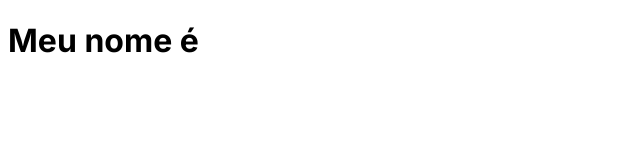
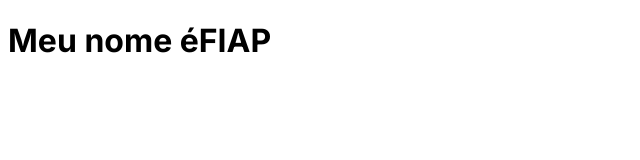
Before and after one commit to matheusp94/hooks, a Next.js app: page / in a window 1280 px wide. Shown: the top 160 px of the page, without its empty margins (0-640 px from the left). Built offline with nearby package versions, Linux system fonts and the light colour scheme.

Commit message:
aprendendohooks

```diff
--- a/app/components/PrintMessage/index.js
+++ b/app/components/PrintMessage/index.js
@@ -1,7 +1,7 @@
 import React from 'react';
 
-const PrintMessage = ()=>{
-    return <h1>Meu nome é</h1>
+const PrintMessage = (props) => {
+    return <h1>Meu nome é{props.name}</h1>
 }
 
 export default PrintMessage
--- a/app/page.js
+++ b/app/page.js
@@ -1,9 +1,12 @@
 import PrintMessage from './components/PrintMessage';
 
+
+
 export default function Home() {
+  const name = "FIAP";
   return (
     <main>
-      <PrintMessage />
+      <PrintMessage name={name}/>
     </main>
 
   )
```
